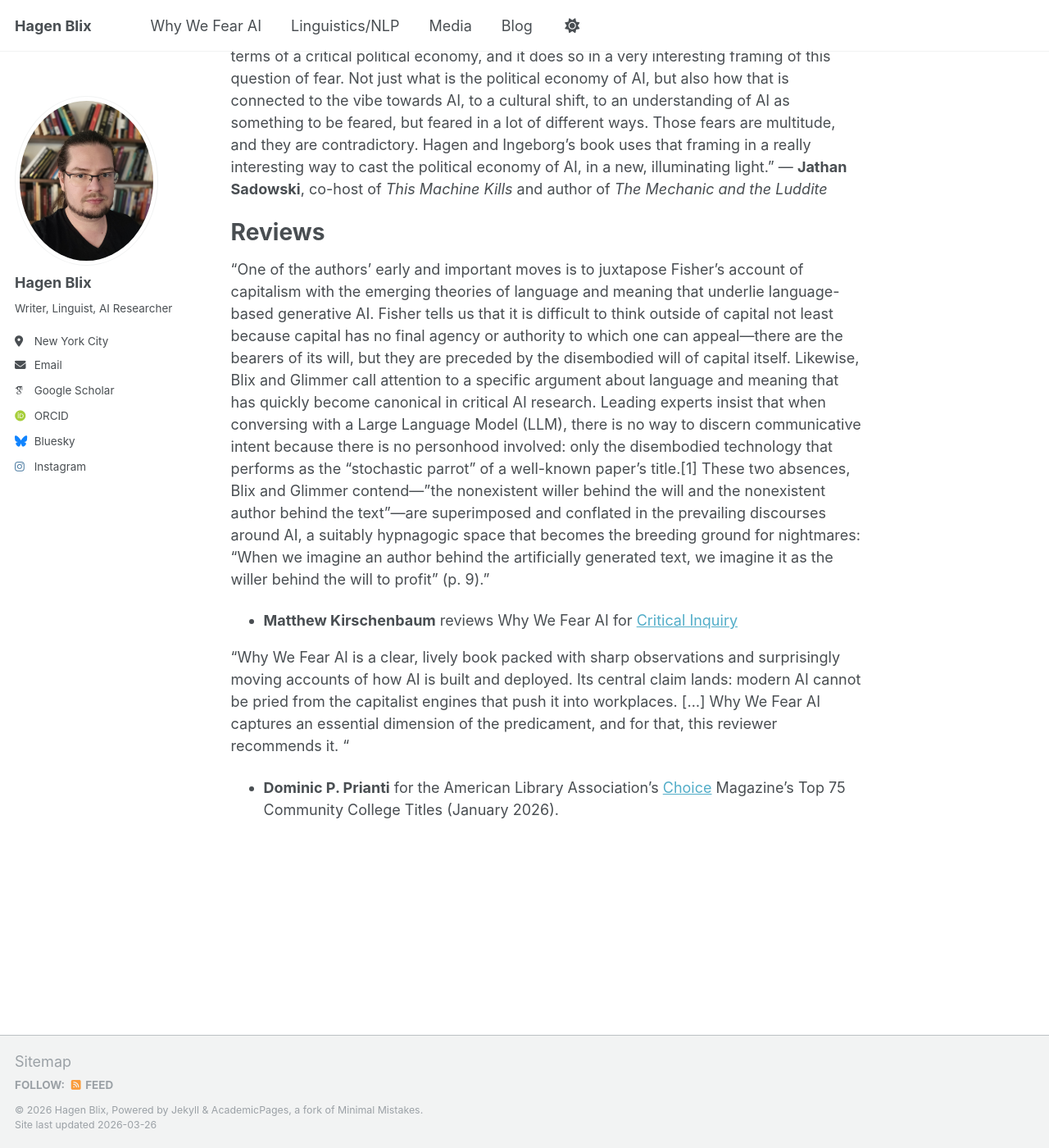
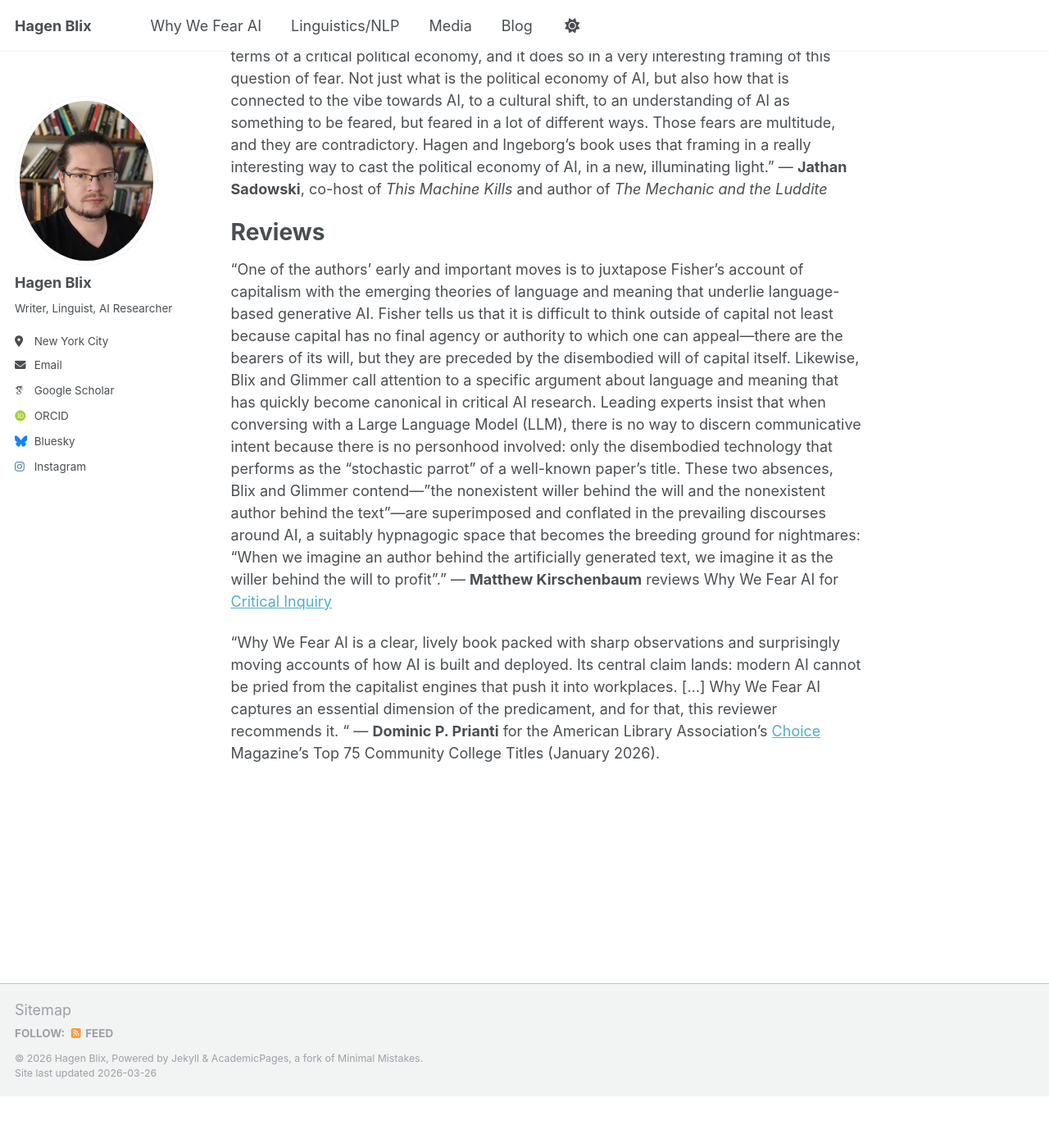
Before and after one commit to hagenblix/hagenblix.github.io, a Jekyll site: the page built from _pages/wwfai.md, in a window 1280 px wide and 1400 px high, scrolled down 2218 px. Shown: the whole window at 82% size. Built offline with Jekyll 4.4.1, drawn with Linux system fonts in a browser that asks for light colours; some web fonts are replaced; a script that is not in the unit is left out; after the commit the page ends 3555 px from its top, so only the background shows below that.

Commit message:
Update wwfai.md

```diff
--- a/_pages/wwfai.md
+++ b/_pages/wwfai.md
@@ -44,8 +44,8 @@ Praise
 
 Reviews
 ========
-"One of the authors’ early and important moves is to juxtapose Fisher’s account of capitalism with the emerging theories of language and meaning that underlie language-based generative AI. Fisher tells us that it is difficult to think outside of capital not least because capital has no final agency or authority to which one can appeal—there are the bearers of its will, but they are preceded by the disembodied will of capital itself. Likewise, Blix and Glimmer call attention to a specific argument about language and meaning that has quickly become canonical in critical AI research. Leading experts insist that when conversing with a Large Language Model (LLM), there is no way to discern communicative intent because there is no personhood involved: only the disembodied technology that performs as the “stochastic parrot” of a well-known paper’s title.[1] These two absences, Blix and Glimmer contend—”the nonexistent willer behind the will and the nonexistent author behind the text”—are  superimposed and conflated in the prevailing discourses around AI, a suitably hypnagogic space that becomes the breeding ground for nightmares: “When we imagine an author behind the artificially generated text, we imagine it as the willer behind the will to profit” (p. 9)."
-- **Matthew Kirschenbaum** reviews Why We Fear AI for [Critical Inquiry](https://criticalinquiry.uchicago.edu/matthew_kirschenbaum_reviews_why_we_fear_ai/)
+"One of the authors’ early and important moves is to juxtapose Fisher’s account of capitalism with the emerging theories of language and meaning that underlie language-based generative AI. Fisher tells us that it is difficult to think outside of capital not least because capital has no final agency or authority to which one can appeal—there are the bearers of its will, but they are preceded by the disembodied will of capital itself. Likewise, Blix and Glimmer call attention to a specific argument about language and meaning that has quickly become canonical in critical AI research. Leading experts insist that when conversing with a Large Language Model (LLM), there is no way to discern communicative intent because there is no personhood involved: only the disembodied technology that performs as the “stochastic parrot” of a well-known paper’s title. These two absences, Blix and Glimmer contend—”the nonexistent willer behind the will and the nonexistent author behind the text”—are  superimposed and conflated in the prevailing discourses around AI, a suitably hypnagogic space that becomes the breeding ground for nightmares: “When we imagine an author behind the artificially generated text, we imagine it as the willer behind the will to profit”."
+— **Matthew Kirschenbaum** reviews Why We Fear AI for [Critical Inquiry](https://criticalinquiry.uchicago.edu/matthew_kirschenbaum_reviews_why_we_fear_ai/)
 
 "Why We Fear AI is a clear, lively book packed with sharp observations and surprisingly moving accounts of how AI is built and deployed. Its central claim lands: modern AI cannot be pried from the capitalist engines that push it into workplaces. \[...\]  Why We Fear AI captures an essential dimension of the predicament, and for that, this reviewer recommends it. "
-- **Dominic P. Prianti** for the American Library Association's [Choice](https://www.choice360.org/choice-pick/the-top-75-community-college-titles-january-2026-edition/) Magazine's Top 75 Community College Titles (January 2026).
+— **Dominic P. Prianti** for the American Library Association's [Choice](https://www.choice360.org/choice-pick/the-top-75-community-college-titles-january-2026-edition/) Magazine's Top 75 Community College Titles (January 2026).
```
